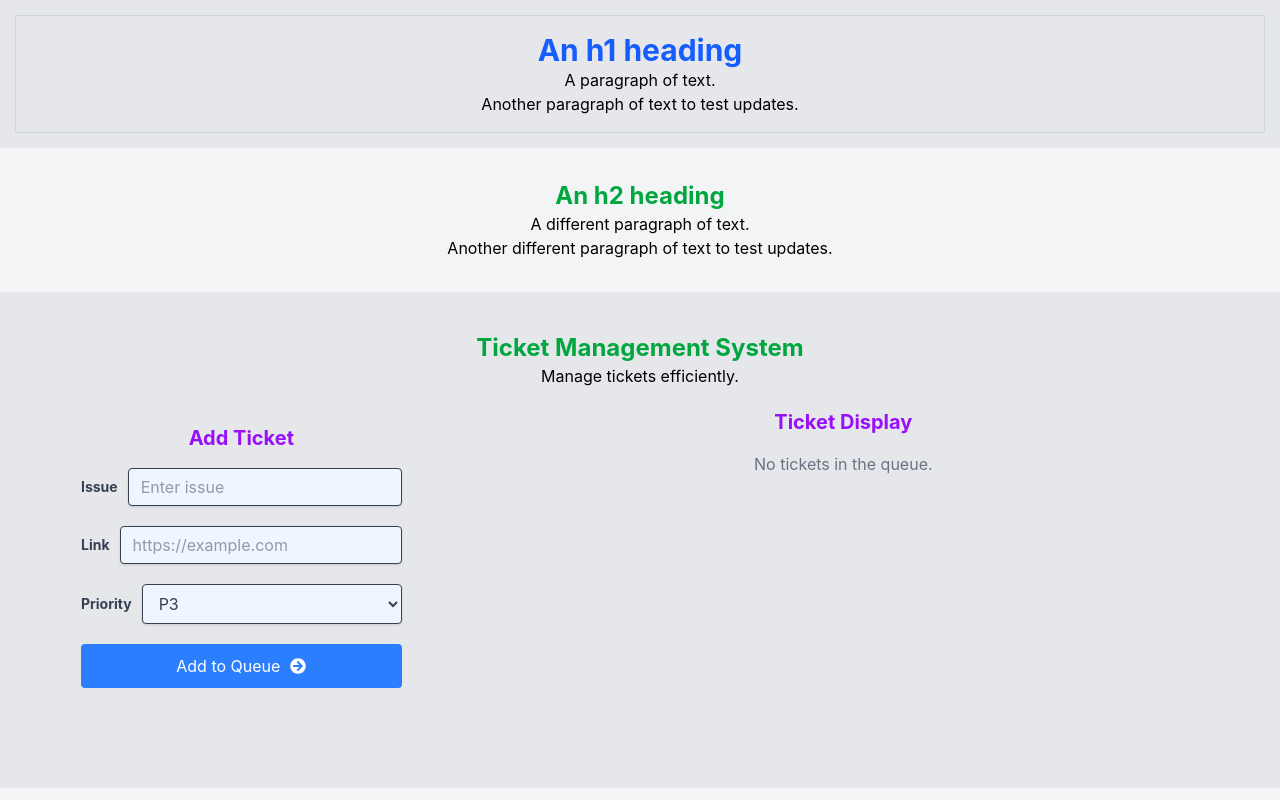
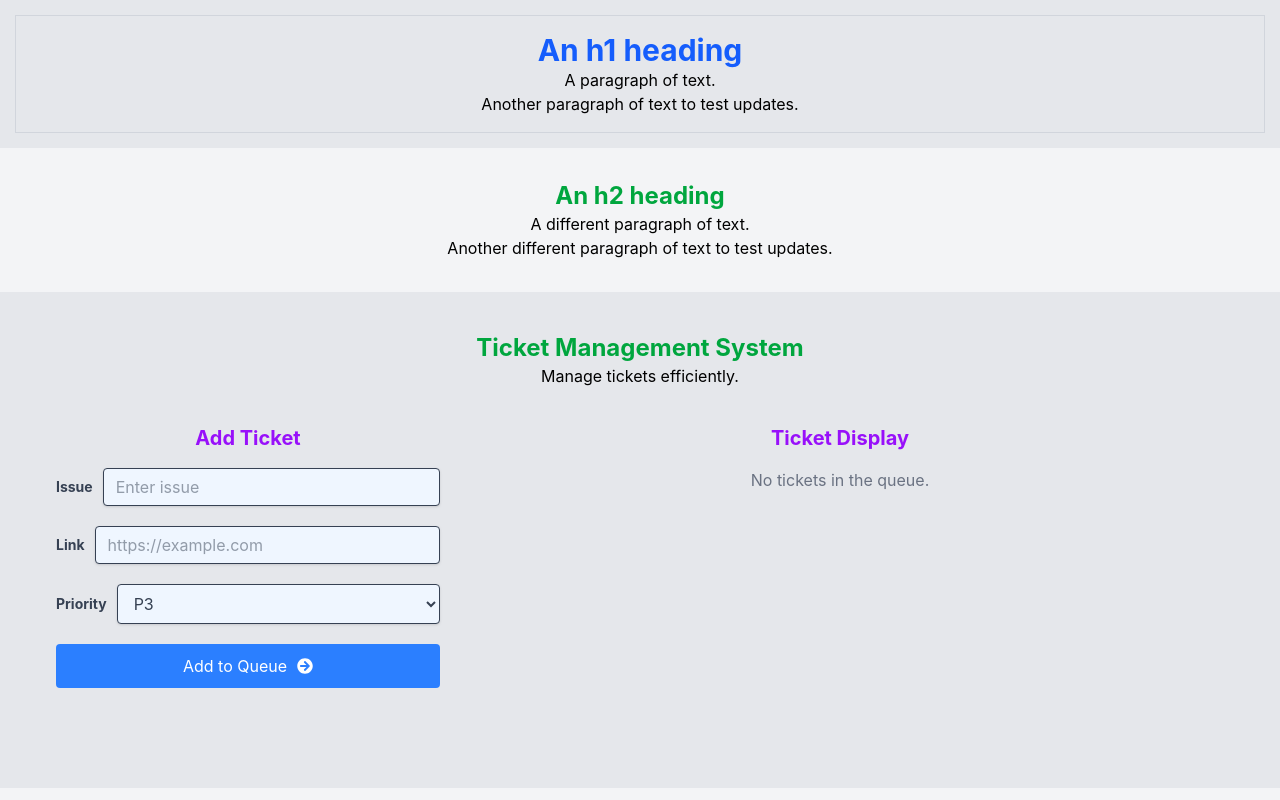
Before and after one commit to tielmess/tm001react, a React (Vite) app: page / in a window 1280 px wide. Shown: the top 800 px of the page. Built offline with nearby package versions, Linux system fonts and the light colour scheme.

Commit message:
Still fighting with Tailwind

```diff
--- a/src/App.jsx
+++ b/src/App.jsx
@@ -45,12 +45,8 @@ function App() {
         <p>Manage tickets efficiently.</p>
       </div>
       <div
-        className="bg-gray-200 p-10 pt-5 text-center grid xs:grid-cols-1 md:grid-cols-3 gap-4 place-items-center items-start"
+        className="bg-gray-200 p-10 pt-5 text-center grid xs:grid-cols-1 md:grid-cols-3 place-items-center items-start"
         style={{
-          // display: "flex",
-          // flexDirection: "row",
-          justifyContent: "center",
-          gap: "20px",
           minHeight: "400px",
         }}
       >
--- a/src/components/QueueDisplay.jsx
+++ b/src/components/QueueDisplay.jsx
@@ -14,10 +14,10 @@ function QueueDisplay({ queue, onUpdateStatus, onRemove }) {
 
   return (
     <div
-      className="bg-gray-200 text-center col-span-2 md:ml-24 lg:ml-0"
+      className="bg-gray-200 text-center col-span-2 p-4"
       style={{
         minWidth: "300px",
-        maxWidth: "600px",
+        maxWidth: "700px",
       }}
     >
       <h3 className="text-xl font-bold text-purple-600 mb-4">Ticket Display</h3>
--- a/src/components/QueueForm.jsx
+++ b/src/components/QueueForm.jsx
@@ -22,7 +22,7 @@ export default function QueueForm({ onAddToQueue }) {
     <div
       className="bg-gray-200 p-4 pr-0 text-center"
       style={{
-        minWidth: "300px",
+        minWidth: "100%",
         maxWidth: "600px",
       }}
     >
@@ -57,7 +57,7 @@ export default function QueueForm({ onAddToQueue }) {
           />
         </div>
 
-        {/* 4. Added Link Input (Between Issue and Priority) */}
+        {/* Link Input */}
         <div
           className="mb-4"
           style={{
```
